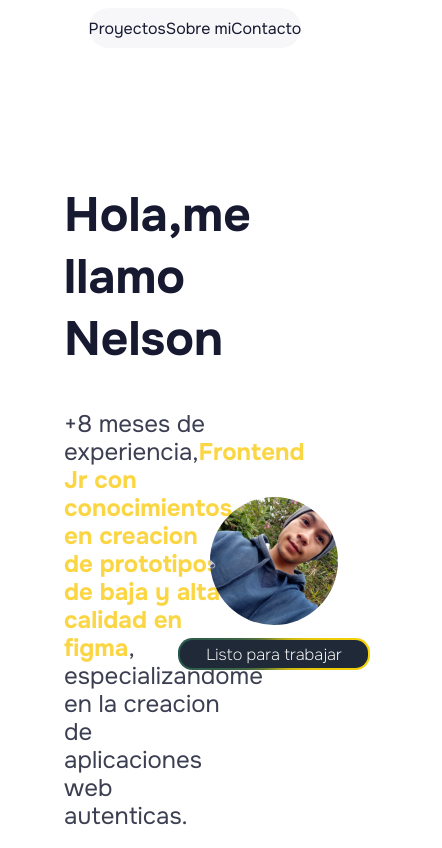
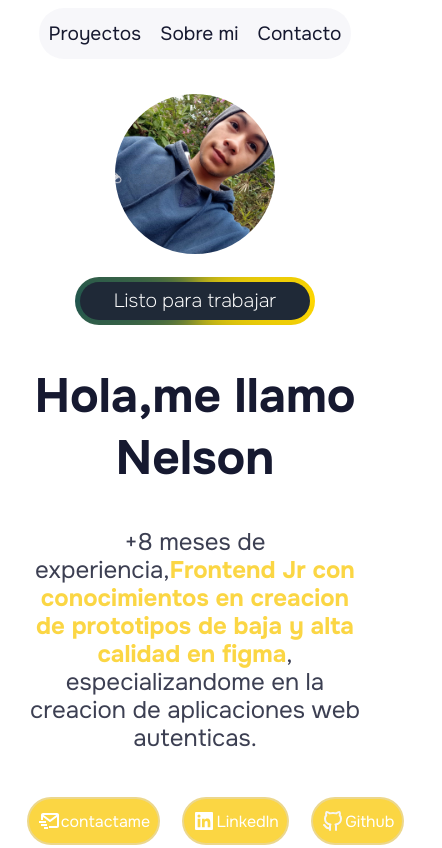
Before and after one commit to NelsonGC7/myPage, a plain HTML site: page index.html in a window 390 px wide. Shown: the top 848 px of the page, 442 px wide, since content can reach past the window. Drawn offline with Linux system fonts and the light colour scheme.

Commit message:
crear movil first solo el header de prueba

```diff
--- a/css/index.css
+++ b/css/index.css
@@ -6,6 +6,7 @@
 }
 body{
     color: rgb(22, 25, 48);
+    overflow-x: hidden;
 
 
 }
@@ -14,16 +15,16 @@ body{
 
 
 }
-
 .Header{
     height: 2.5rem;
     max-width: 70%;
     margin: 0 auto;
     display: flex;
     justify-content: center;
+    align-items: center;
 }
 .Header__nav{
-    min-width: 30%;
+    width: 30%;
     height:2.5rem;
     border-radius: 25px;
     background-color: rgba(216, 216, 231, 0.219);
@@ -592,15 +593,6 @@ body{
 
 }
 
-
-
-
-
-
-
-
-
-
 @media (prefers-color-scheme: dark) {
     body {
         background-color: rgb(22, 25, 48);
@@ -648,8 +640,6 @@ body{
         }
     }
 }
-
-
 
 @media (prefers-color-scheme: light) {
     body {
@@ -769,3 +759,91 @@ body{
 
     }
 }
+
+@media(max-width: 37.5rem){
+    body{
+        overflow-x: hidden;
+
+    }
+    .Header{
+        width: 90%;
+        height: 3.2rem;
+
+    }
+    .Header__nav{
+        width: 80%;
+        height: 3.2rem;
+        position: fixed;
+        padding: 0;
+        a{
+            font-size: larger;
+
+        }
+    }
+    .Main{
+        max-width: 90%;
+        padding:2.2rem 0 2.2rem 0;
+    }
+    .Main__perfil{
+        flex-direction: column;
+        height: auto;
+
+    }
+    .Main__perfil__img{
+        order: 1;
+        bottom: 0;
+        width:50%;
+        gap: 1.4rem;
+
+    }
+    .avatar{
+        width: 10rem;
+        height: 10rem;
+
+
+    }
+    .Main__perfil__img .button{
+        width: 15rem;
+        height: 3rem;
+        border-radius: 2.4rem;
+        &::after{
+            height: 2.4rem;
+            width: 14.4rem;
+            background-color: rgb(31 41 55);
+            border-radius: 1.3rem;
+            left: .3rem;
+            font-weight: 200;
+            font-size: larger;
+
+        }
+
+    }
+    .Main__text{
+        order: 2;
+        width: 100%;
+        h1{
+            text-align:center;
+
+        }
+        p{
+            text-align: center;
+           text-wrap:pretty;
+        }
+    }
+    .Main_buttons{
+        width: max-content;
+        height: auto;
+        margin: 0 auto;
+        margin-top: 2.8rem;
+    }
+    .Main_buttons a{
+        height: 3rem;
+        width: max-content;
+        border-radius: 1.5rem;
+    }
+    .Skills{
+        display:none;
+
+    }
+
+}
```
Also changed, not shown: 2 other files.
